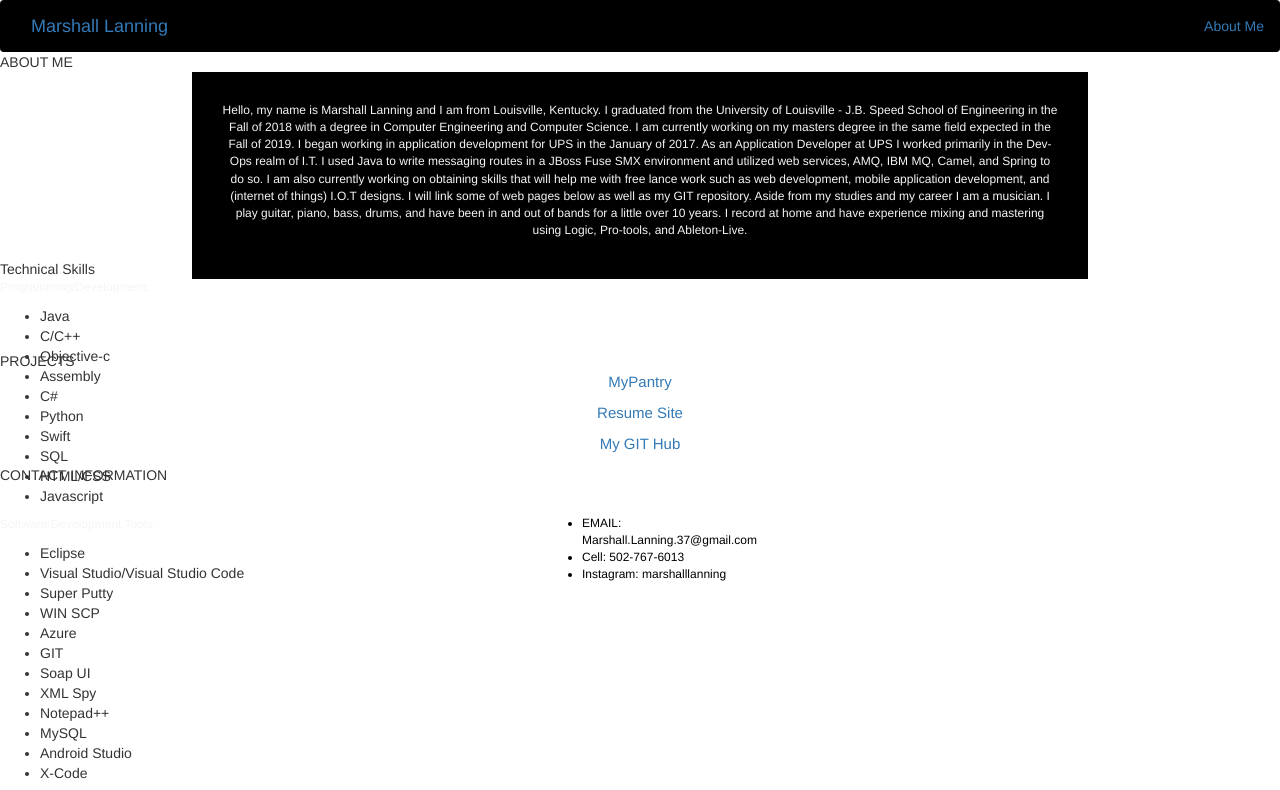
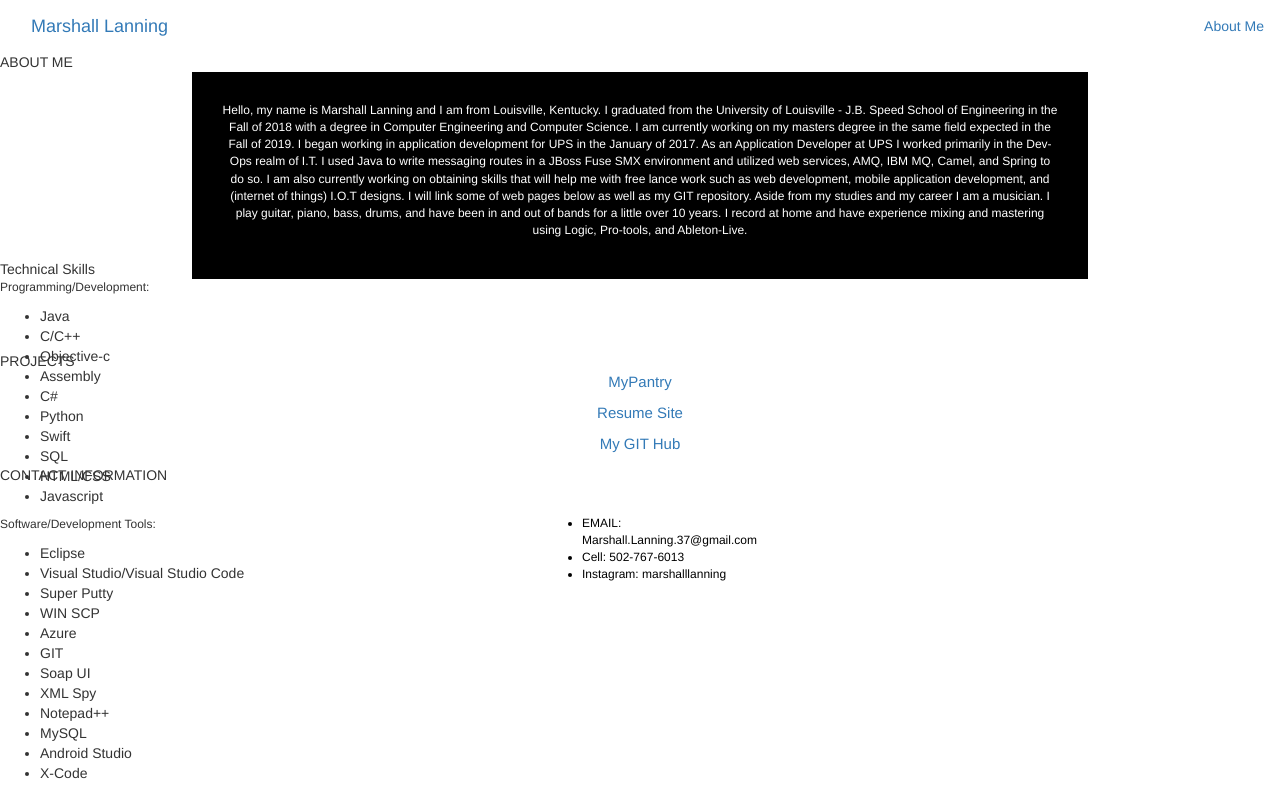
Before and after one commit to MLLANN01/MLLANN01.github.io, a plain HTML site: page AboutMe.html in a window 1280 px wide. Shown: the top 790 px of the page. Drawn offline with nearby package versions, Linux system fonts and the light colour scheme.

Commit message:
Update AboutMe.html

```diff
--- a/AboutMe.html
+++ b/AboutMe.html
@@ -2,8 +2,8 @@
 <html>
 
   <head>
-    <!-- <link rel="stylesheet" type="text/css" href="../CSS/aboutMeStyle.css" media="screen" /> -->
-    <link rel="stylesheet" type="text/css" href="MLLANN01.github.io/CSS/myStyle.css" media="screen" />
+    <link rel="stylesheet" type="text/css" href="MLLANN01.github.io/CSS/aboutMeStyle.css" media="screen" />
+    <!-- <link rel="stylesheet" type="text/css" href="MLLANN01.github.io/CSS/myStyle.css" media="screen" /> -->
     <meta charset="utf-8">
     <meta name="viewport" content="width=device-width, initial-scale=1">
     <link rel="stylesheet" href="https://maxcdn.bootstrapcdn.com/bootstrap/3.3.7/css/bootstrap.min.css">
```
